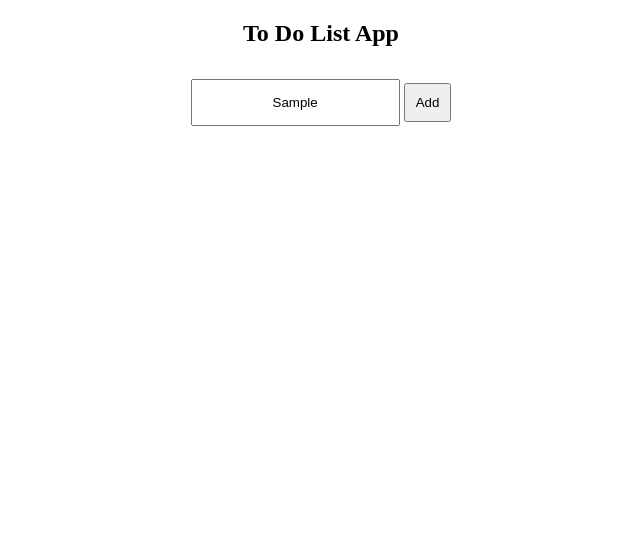
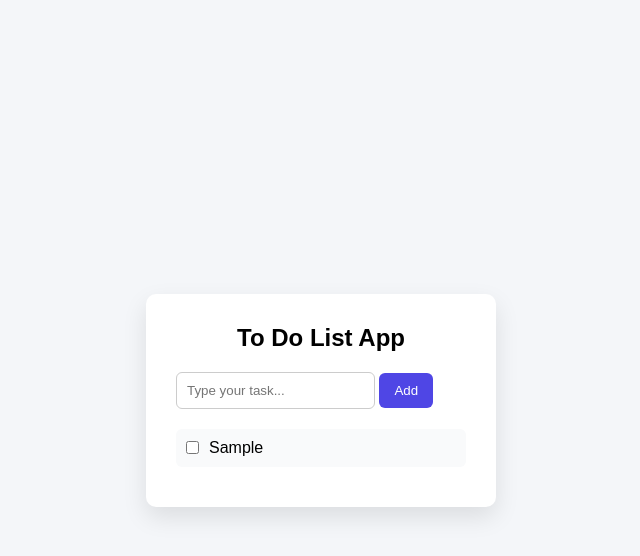
Before and after one commit to vincchris/Simple-Website-Project, a plain HTML site: page TodoListApp/index.html in a window 1280 px wide. Both pictures are taken after typing "Sample" into the empty fields and a click on the button "Add". Shown: the whole page, without its empty margins (319-959 px from the left). Drawn offline with Linux system fonts and the light colour scheme.

Commit message:
Update Progress Type 4

```diff
--- a/TodoListApp/script.js
+++ b/TodoListApp/script.js
@@ -7,7 +7,7 @@ button.addEventListener("click", () => {
   if (input.value.trim() === "") return
 
   let li = document.createElement("li")
-x
+
   let checkbox = document.createElement("input")
   checkbox.type = "checkbox"
 
--- a/TodoListApp/style.css
+++ b/TodoListApp/style.css
@@ -1,19 +1,84 @@
 * {
-  align-items: center;
-  justify-content: center;
-  text-align: center;
+  margin: 0;
+  padding: 0;
+  box-sizing: border-box;
+  font-family: Arial, Helvetica, sans-serif;
 }
 
-input {
-  outline: none;
-  padding: 14px;
-  margin-top: 12px;
+body {
+  background: #f4f6f9;
+  display: flex;
+  justify-content: center;
+  align-items: center;
+  height: 100vh;
 }
 
-button {
-  padding: 10px;
+/* Container */
+.container {
+  background: white;
+  padding: 30px;
+  width: 350px;
+  border-radius: 10px;
+  box-shadow: 0 10px 25px rgba(0,0,0,0.1);
 }
 
-#checkboxResult {
-  display: none;
+.container h2 {
+  text-align: center;
+  margin-bottom: 20px;
 }
+
+/* Input + Button */
+.input-group {
+  display: flex;
+  gap: 10px;
+}
+
+#inputTdl {
+  flex: 1;
+  padding: 10px;
+  border-radius: 6px;
+  border: 1px solid #ccc;
+  outline: none;
+}
+
+#inputTdl:focus {
+  border-color: #4f46e5;
+}
+
+#sendInput {
+  padding: 10px 15px;
+  border: none;
+  background: #4f46e5;
+  color: white;
+  border-radius: 6px;
+  cursor: pointer;
+}
+
+#sendInput:hover {
+  background: #4338ca;
+}
+
+/* List */
+#listContainer {
+  list-style: none;
+  margin-top: 20px;
+}
+
+#listContainer li {
+  display: flex;
+  align-items: center;
+  gap: 10px;
+  background: #f9fafb;
+  padding: 10px;
+  border-radius: 6px;
+  margin-bottom: 10px;
+  transition: 0.2s;
+}
+
+#listContainer li:hover {
+  background: #f1f5f9;
+}
+
+#listContainer input[type="checkbox"] {
+  cursor: pointer;
+}
```
